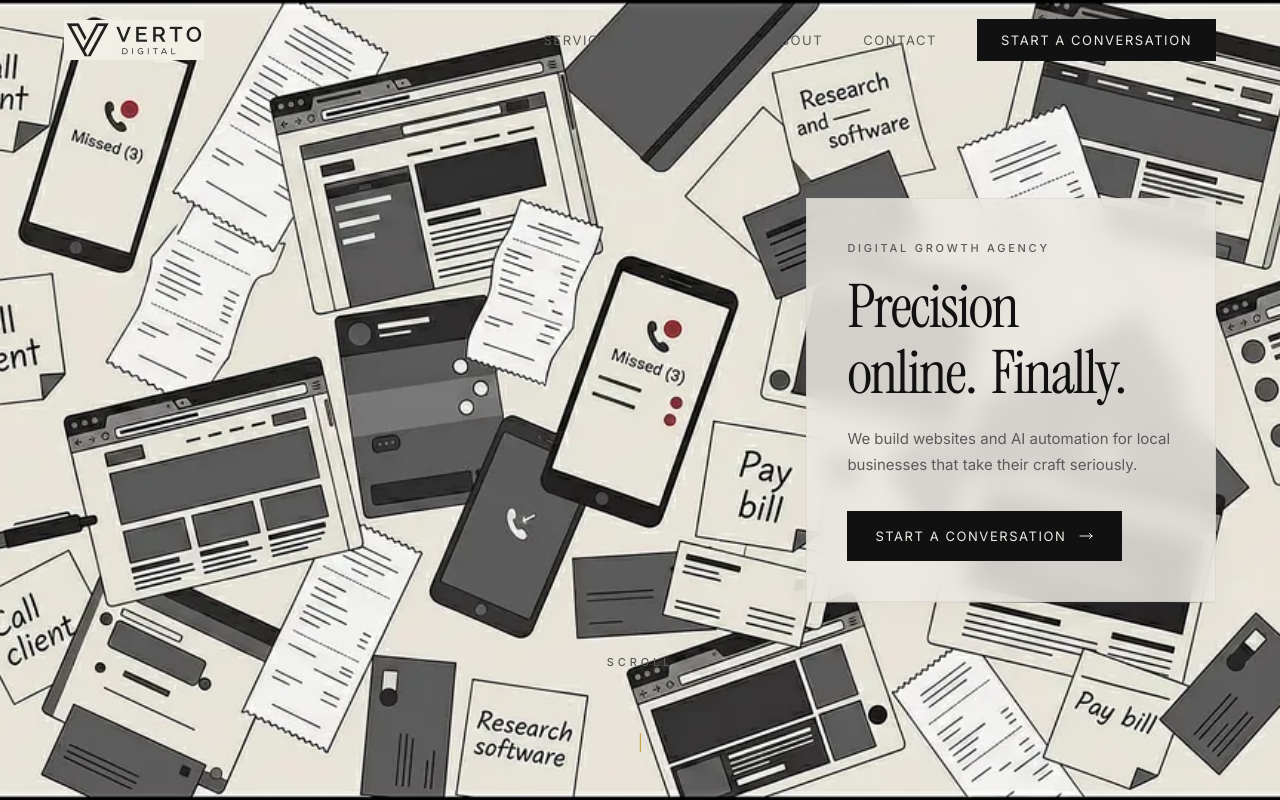
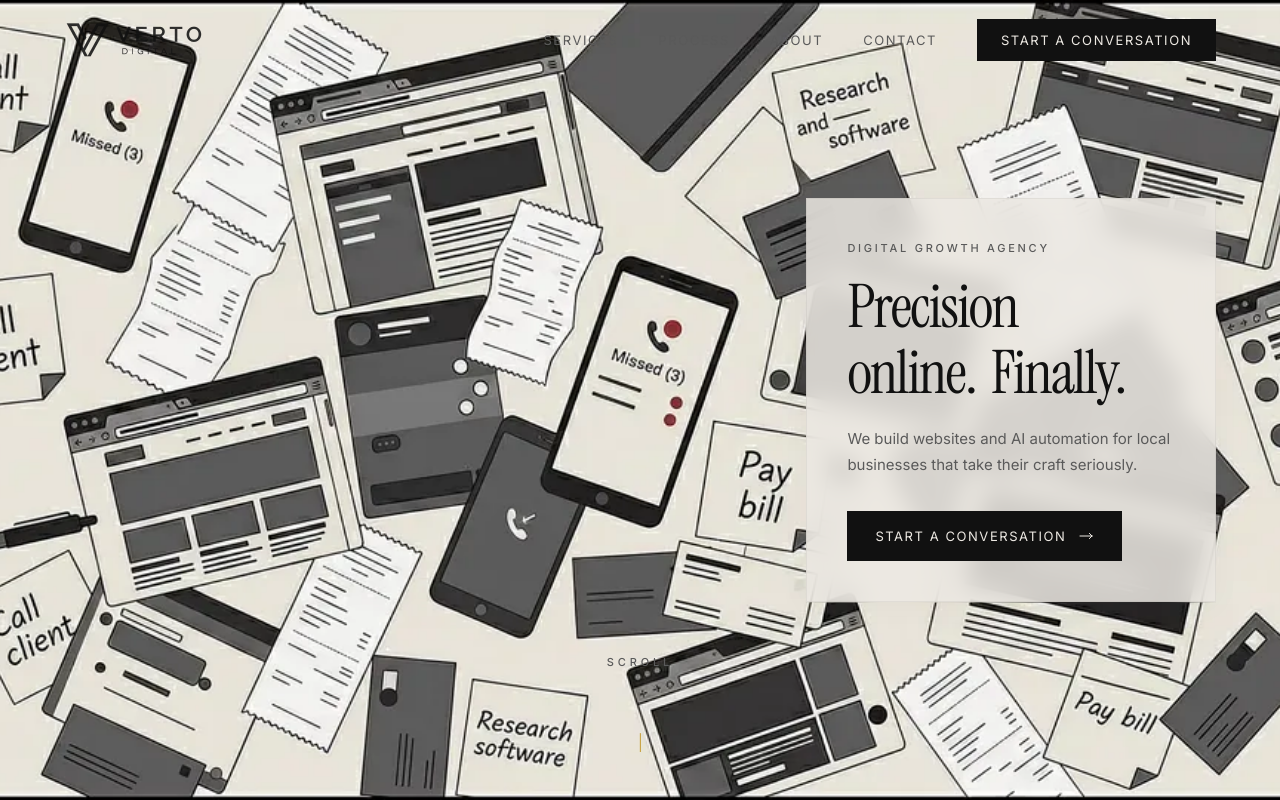
Before and after one commit to blackmangoo/verto-digital-site, a Next.js app: page / in a window 1280 px wide. Shown: the top 800 px of the page. Built offline with nearby package versions, Linux system fonts and the light colour scheme.

Commit message:
fix: use flawless transparent generated logos instead of blend mode hacks

```diff
--- a/src/components/Footer.tsx
+++ b/src/components/Footer.tsx
@@ -6,9 +6,9 @@ export default function Footer() {
           {/* Brand — takes more space */}
           <div className="max-w-sm">
             <img
-              src="/assets/verto-logo-light.jpg"
+              src="/assets/verto-logo-transparent-white.png"
               alt="Verto Digital"
-              className="h-14 w-auto object-contain mb-4 -ml-2 filter invert mix-blend-screen opacity-90"
+              className="h-14 w-auto object-contain mb-4 -ml-2 opacity-90"
             />
             <p className="mt-5 text-[15px] text-grey leading-relaxed">
               Premium websites and practical AI automation for local businesses
--- a/src/components/Navbar.tsx
+++ b/src/components/Navbar.tsx
@@ -47,9 +47,9 @@ export default function Navbar() {
               className="flex items-center"
             >
               <img
-                src="/assets/verto-logo-light.jpg"
+                src="/assets/verto-logo-transparent.png"
                 alt="Verto Digital"
-                className="h-10 w-auto object-contain mix-blend-multiply"
+                className="h-10 w-auto object-contain"
               />
             </a>
 
```
Also changed, not shown: public/assets/verto-logo-transparent-white.png (added), public/assets/verto-logo-transparent.png (added).
